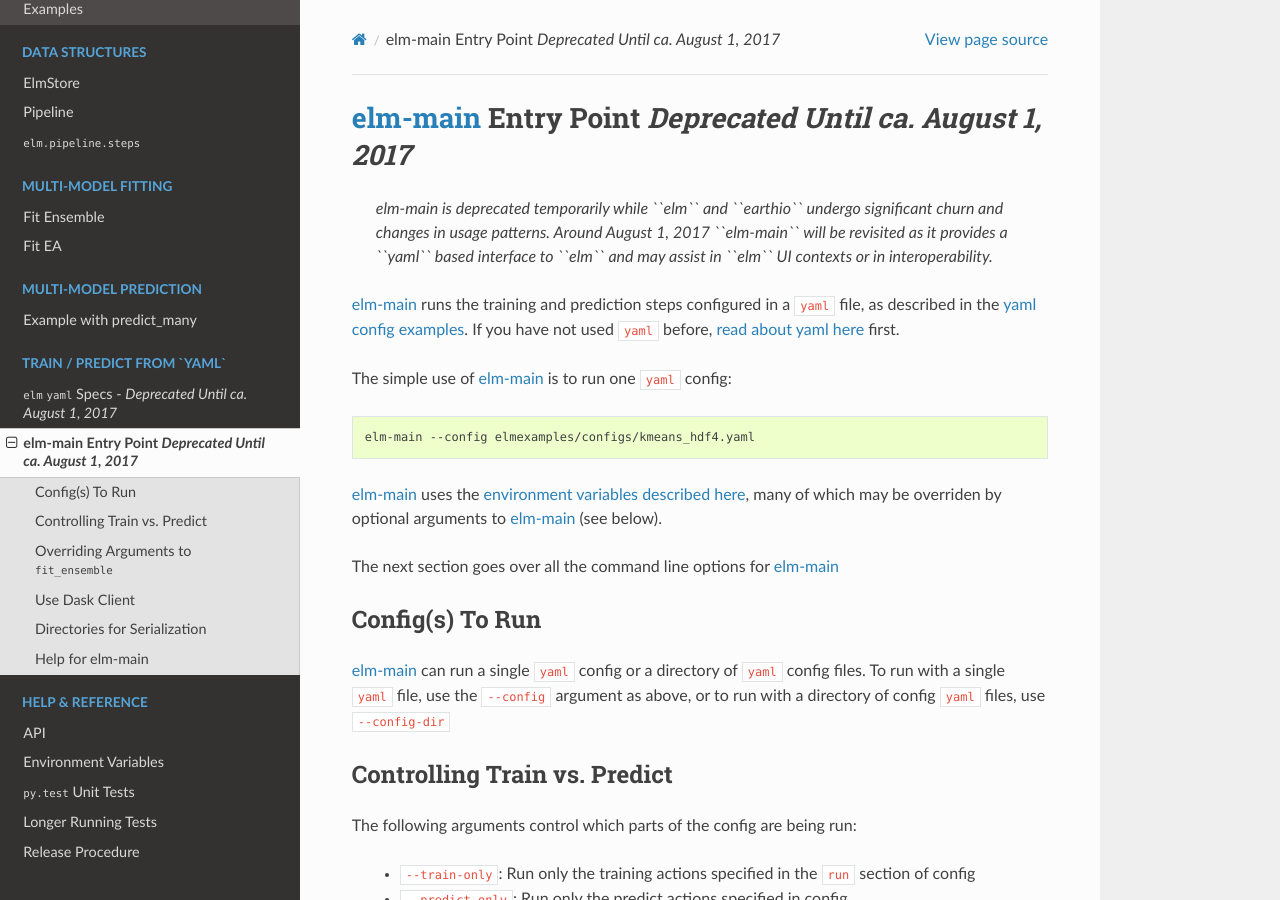
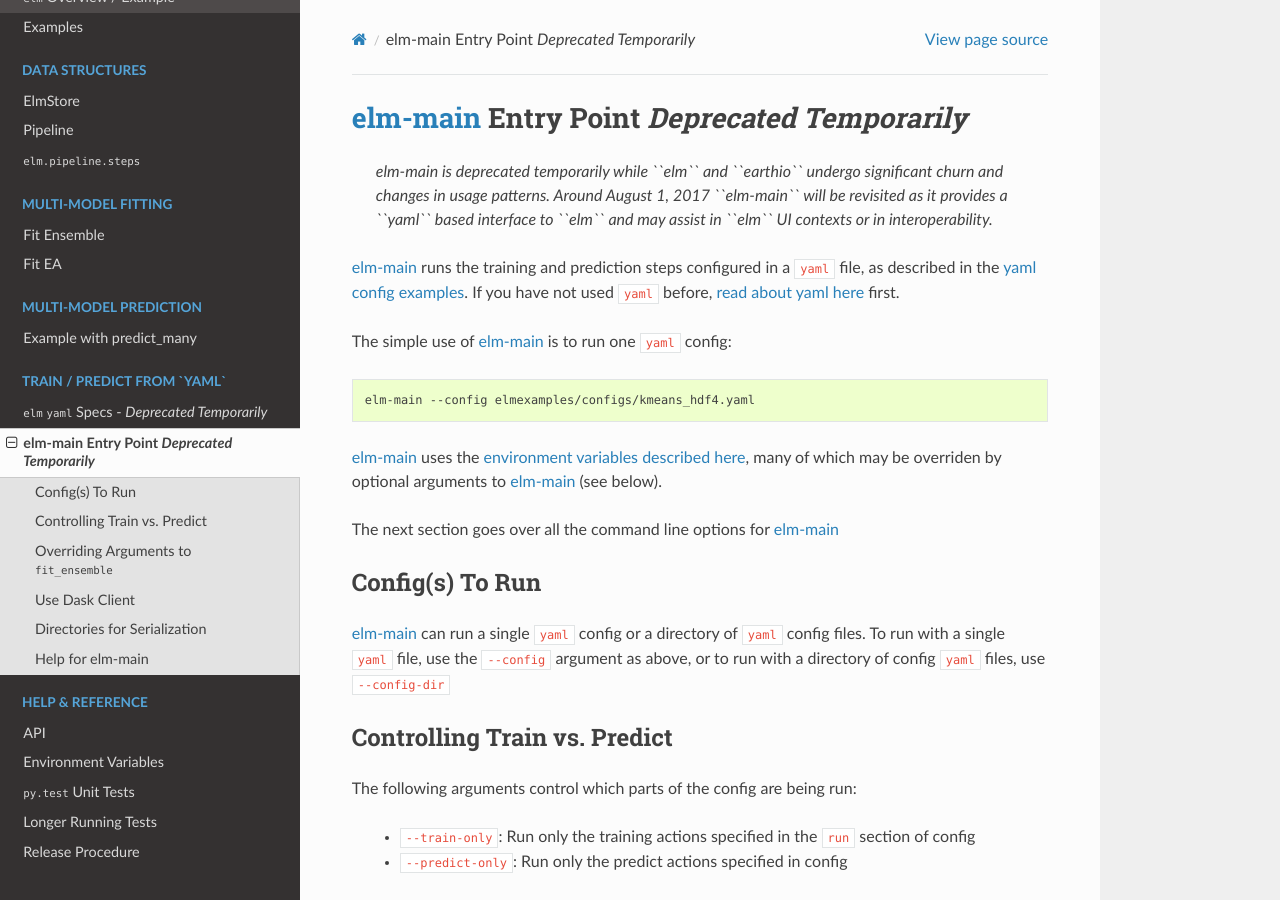
Before and after one commit to ContinuumIO/elm, a Sphinx documentation site: the page built from docs/source/elm-main.rst, in a window 1280 px wide and 900 px high. Built offline with Sphinx 7.4.7 and the Read the Docs theme 2.0.0, drawn with Linux system fonts in a browser that asks for light colours; pages that are not in the unit, such as notebooks, are missing from menus.

```diff
--- a/docs/source/config-examples.rst
+++ b/docs/source/config-examples.rst
@@ -1,4 +1,4 @@
-``elm`` ``yaml`` Specs - *Deprecated Until ca. August 1, 2017*
+``elm`` ``yaml`` Specs - *Deprecated Temporarily*
 ============================================================
 
  *elm-main is deprecated temporarily while ``elm`` and ``earthio`` undergo significant churn and changes in usage patterns.  Around August 1, 2017 ``elm-main`` will be revisited as it provides a ``yaml`` based interface to ``elm`` and may assist in ``elm`` UI contexts or in interoperability.*
--- a/docs/source/elm-main.rst
+++ b/docs/source/elm-main.rst
@@ -1,4 +1,4 @@
-:doc:`elm-main<elm-main>` Entry Point *Deprecated Until ca. August 1, 2017*
+:doc:`elm-main<elm-main>` Entry Point *Deprecated Temporarily*
 ============================================================
 
  *elm-main is deprecated temporarily while ``elm`` and ``earthio`` undergo significant churn and changes in usage patterns.  Around August 1, 2017 ``elm-main`` will be revisited as it provides a ``yaml`` based interface to ``elm`` and may assist in ``elm`` UI contexts or in interoperability.*
--- a/docs/source/examples.rst
+++ b/docs/source/examples.rst
@@ -13,6 +13,8 @@ Follow the instructions for installation of ``elm`` and the ``elm-env`` conda en
 * https://github.com/ContinuumIO/elm-data/
 
 Also, define the environment variable ``ELM_EXAMPLE_DATA_PATH`` to be your full path to local clone of ``elm-data``
+
+.. _notebooks-with-elm:
 
 Jupyter (IPython) Notebooks with ``elm``
 ~~~~~~~~~~~~~~~~~~~~~~~~~~~~~~~~~~~~~~~~
--- a/docs/source/install.rst
+++ b/docs/source/install.rst
@@ -25,7 +25,7 @@ To install ``elm`` from `source <https://github.com/ContinuumIO/elm>`_ and quick
 
     git clone https://github.com/ContinuumIO/elm
     cd elm
-    export ELM_EXAMPLE_DATA_PATH=/home/peter/elm-data
+    export ELM_EXAMPLE_DATA_PATH=~/elm-data
     PYTHON_TEST_VERSION=3.5 EARTHIO_INSTALL_METHOD=conda . build_elm_env.sh
     python -c "from earthio import *;from elm import *"
 
@@ -33,7 +33,7 @@ Add the following ``ELM_EXAMPLE_DATA_PATH`` to your .bashrc or environment to av
 
 .. code-block:: bash
 
-    export ELM_EXAMPLE_DATA_PATH=/home/peter/elm-data
+    export ELM_EXAMPLE_DATA_PATH=~/elm-data
 
 Do the tutorials and examples:
 
```
